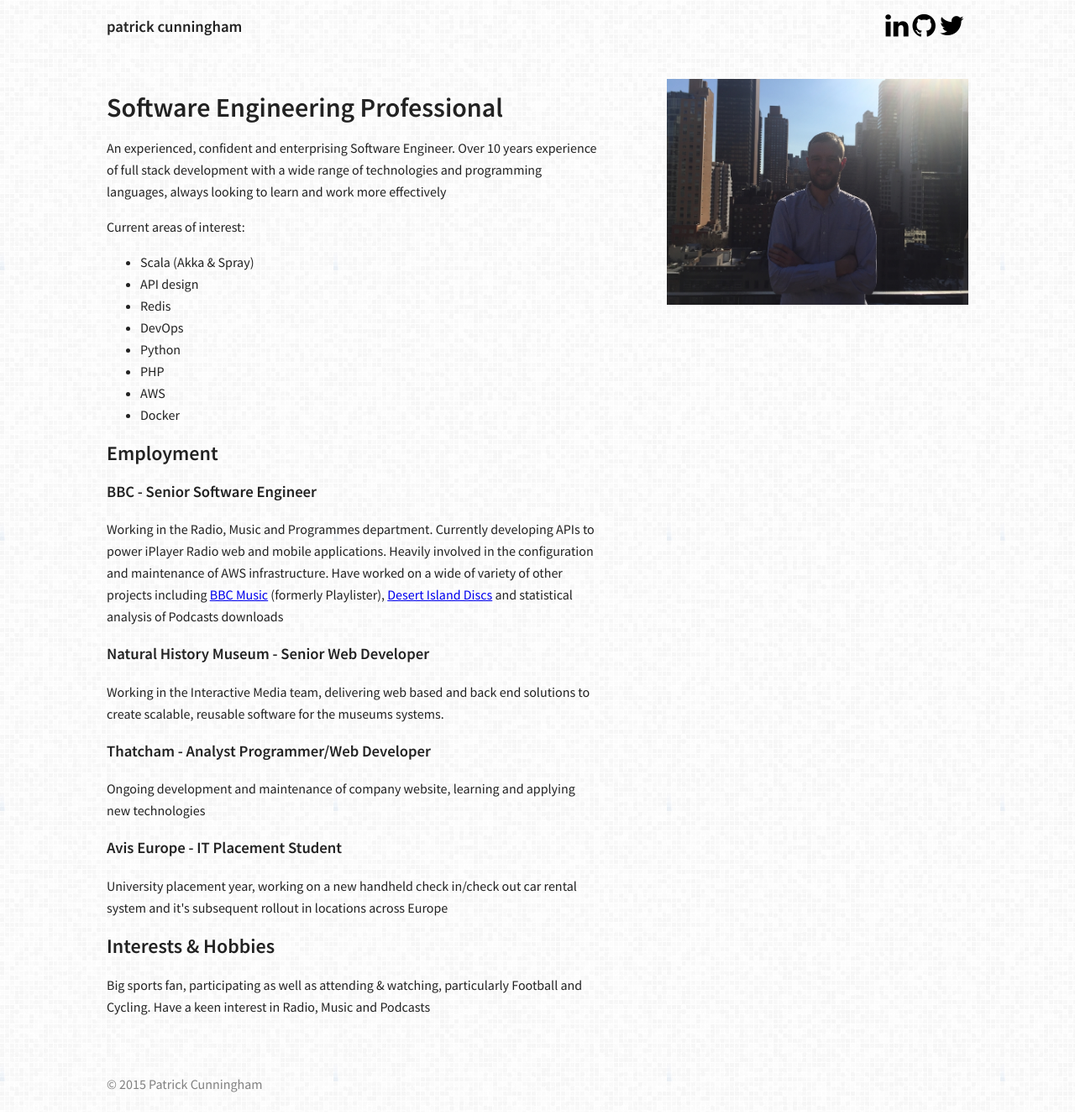
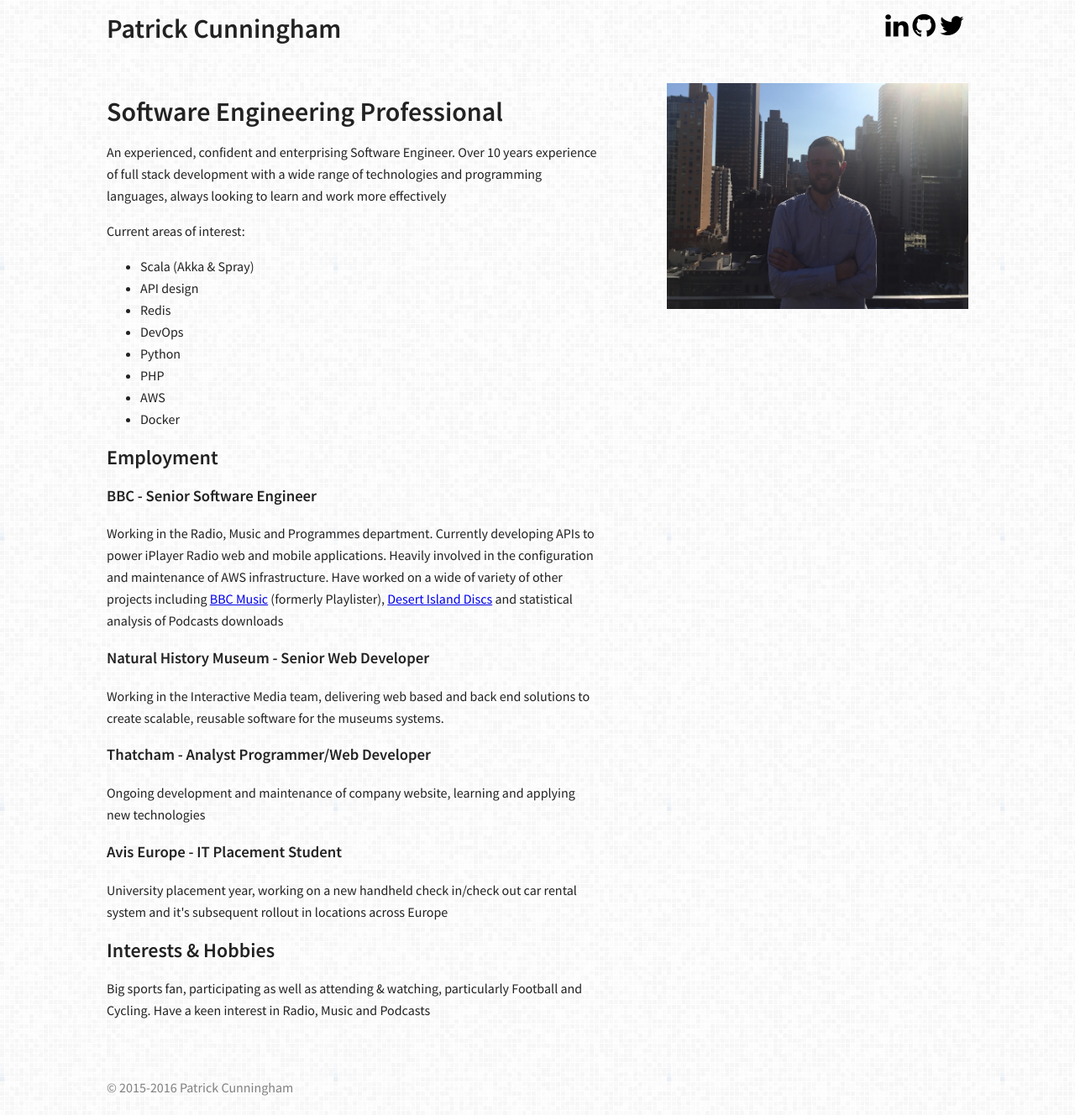
Before and after one commit to patrickcunningham/patrickcunningham.github.io, a plain HTML site: page index.html in a window 1280 px wide. Shown: the whole page at 84% size. Drawn offline with Linux system fonts and the light colour scheme.

Commit message:
Update title and copyright

```diff
--- a/index.html
+++ b/index.html
@@ -29,7 +29,7 @@
 
         <div class="header-container">
             <header class="wrapper clearfix">
-                <h3 class="title">patrick cunningham</h3>
+                <h1 class="title">Patrick Cunningham</h1>
                 <nav id="mobile-nav">
 
                 </nav>
@@ -90,7 +90,7 @@
 
         <div class="footer-container">
             <footer class="wrapper">
-               &copy; 2015 Patrick Cunningham
+               &copy; 2015-2016 Patrick Cunningham
             </footer>
         </div>
 
```
